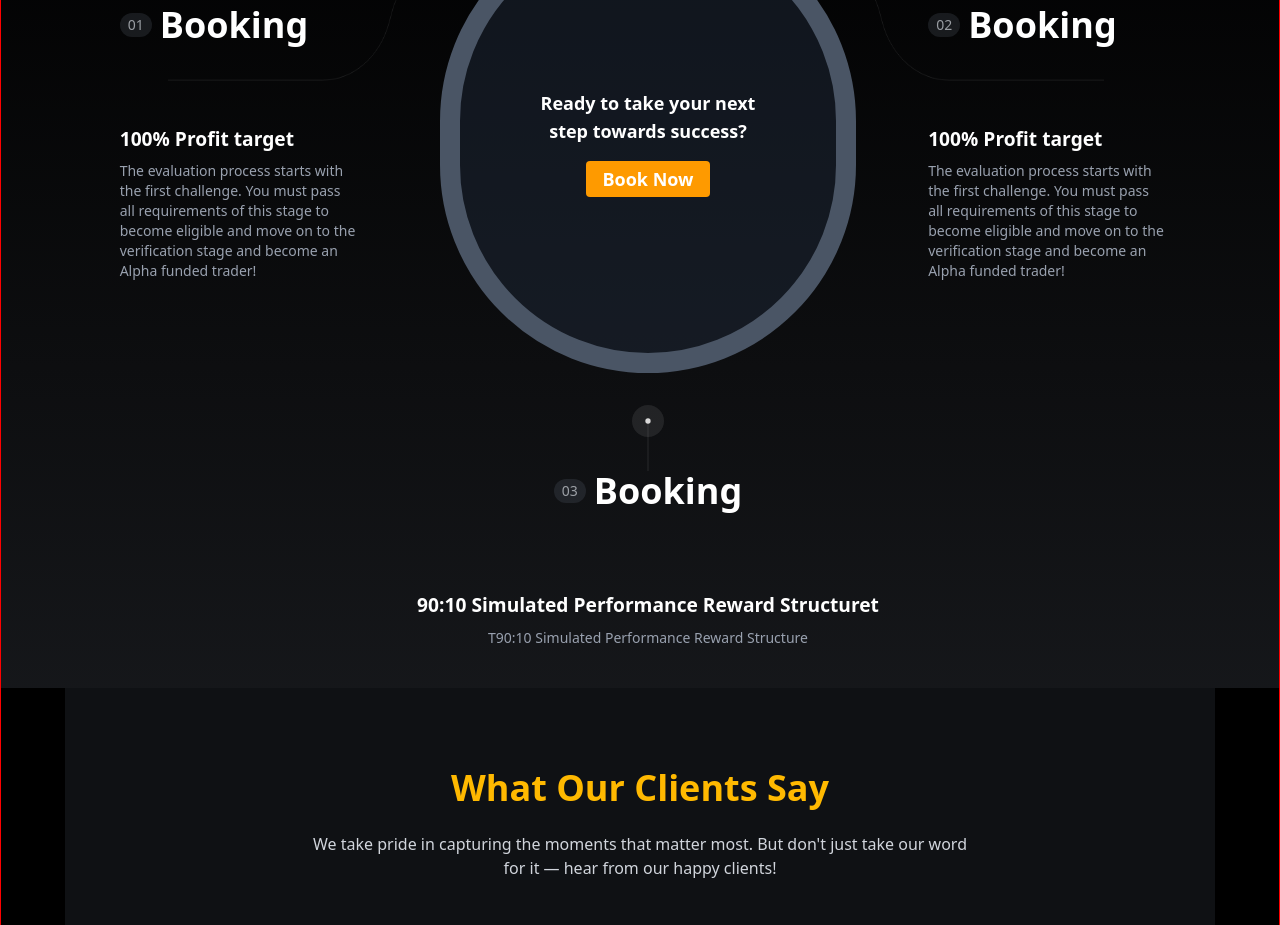
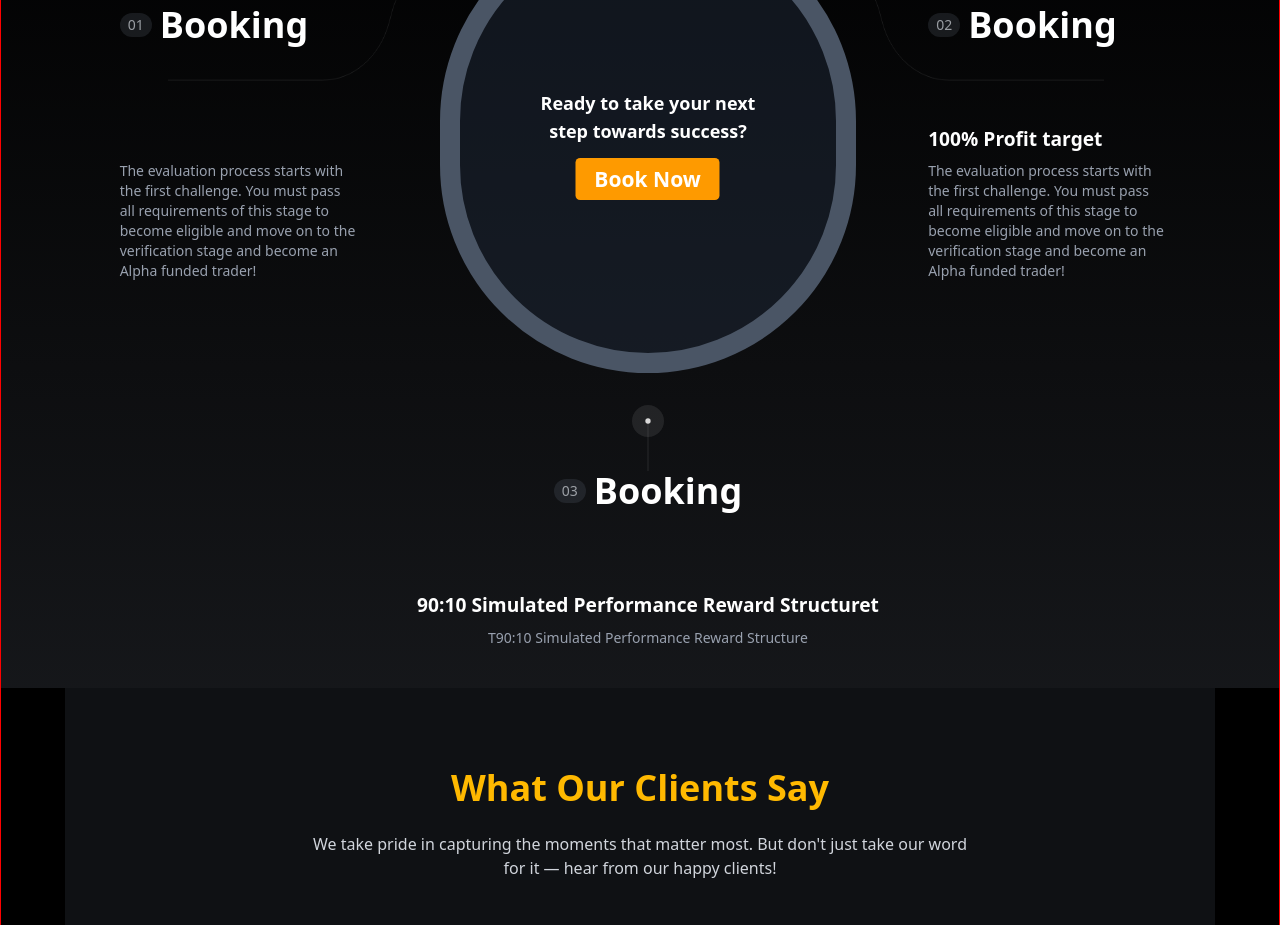
Before and after one commit to EugeneAfriyie/dk_photography_website, a React (Vite) app: page / in a window 1280 px wide. Shown: the part 5560-6485 px from the top of the page. Built offline with nearby package versions, Linux system fonts and the light colour scheme; the HTML template or start-up script is replaced by a standard one.

Commit message:
a text fjsx to test animation

```diff
--- a/src/Pages/Home/Home.jsx
+++ b/src/Pages/Home/Home.jsx
@@ -694,9 +694,14 @@ const Home = () => {
             <div id='center-circle' className="flex items-center justify-center order-1 lg:order-2 relative">
               <div className="border-20 border-gray-600 bg-gray-800/50  font-semibold text-white rounded-full w-[300px] h-[300px] xl:w-[460px] xl:h-[460px]  flex items-center justify-center flex-col">
                 <p className='text-lg w-[60%] mb-4 text-white  text-center'>Ready to take your next step towards success?</p>
-                <button className="bg-amber-500 px-4 py-1 rounded text-lg  hover:bg-amber-600 transition-colors duration-300">
+                <motion.button
+                initial={{scale:0}}
+                animate={{scale:[1,1,1.1,1.2]}}
+                transition={{ repeat: Infinity, duration: .5, ease: 'easeOut' }}
+
+                className="bg-amber-500 px-4 py-1 rounded text-lg  hover:bg-amber-600 transition-colors duration-300">
                   Book Now
-                </button>
+                </motion.button>
               </div>
           </div>
 
@@ -707,7 +712,11 @@ const Home = () => {
                 <p className=' p-0.5 px-2 text-[.6rem] lg:text-sm text-gray-300/70 rounded-xl bg-gray-500/20'>01</p>
                 <h3 className='font-bold text-[1.3rem] lg:text-4xl'>Booking</h3>
             </div>
-            <p className=' text-[1.2rem] lg:text-[1.2rem] font-semibold mt-4 lg:mt-20'>100% Profit target</p>
+            <motion.p
+            initial={{opacity:-100}}
+            whileInView={{x:0}}
+            transition={{duration:.2}}
+             className=' text-[1.2rem] lg:text-[1.2rem] font-semibold mt-4 lg:mt-20'>100% Profit target</motion.p>
             <p className='lg:text-sm text-[.7rem] text-gray-400 lg:mt-2 mt-1'>The evaluation process starts with the first challenge. You must pass all requirements of this stage to become eligible and move on to the verification stage and become an Alpha funded trader!</p>
 
                <div className="xl:top-10 lg:top-0 left-20 absolute hidden lg:block bg-ambr-50/10 w-72 h-32 ">
--- /dev/null
+++ b/src/Pages/Home/Test.jsx
@@ -0,0 +1,9 @@
+import React from 'react'
+
+const Test = () => {
+  return (
+    <div>Test</div>
+  )
+}
+
+export default Test
```
